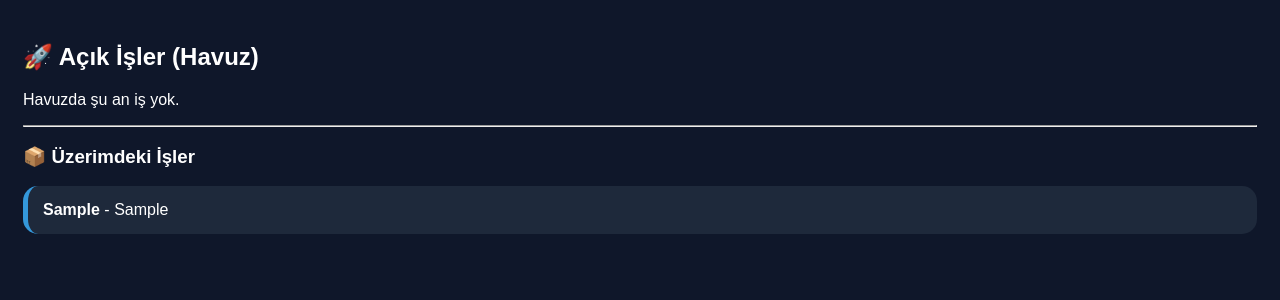
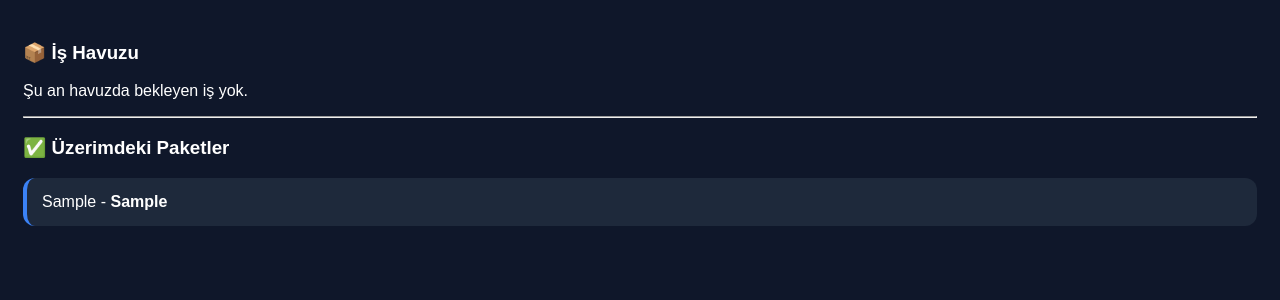
Before and after one commit to Queensho/pajet-kurye, a Flask app: page /kurye_panel in a window 1280 px wide. Shown: the top 300 px of the page. Run offline with Flask 3, Linux system fonts and the light colour scheme; the visitor is signed in with stand-in values (Sample User, id 1); tables that the repository leaves empty hold one stand-in row (values such as "Sample post").

Commit message:
Update kurye_ekrani.html

```diff
--- a/templates/kurye_ekrani.html
+++ b/templates/kurye_ekrani.html
@@ -1,33 +1,36 @@
 <!DOCTYPE html>
-<html>
+<html lang="tr">
 <head>
-    <meta charset="UTF-8"><meta name="viewport" content="width=device-width, initial-scale=1.0">
-    <title>Kurye Havuzu</title>
+    <meta charset="UTF-8">
+    <meta name="viewport" content="width=device-width, initial-scale=1.0">
+    <title>Kurye Paneli</title>
     <style>
         body { font-family: sans-serif; background: #0f172a; color: white; padding: 15px; }
-        .card { background: #1e293b; border-radius: 15px; padding: 15px; margin-bottom: 15px; border-left: 5px solid #22c55e; }
-        .btn-kap { background: #22c55e; color: white; border: none; padding: 10px; width: 100%; border-radius: 8px; font-weight: bold; cursor: pointer; }
-        .price { font-size: 20px; color: #22c55e; font-weight: bold; }
+        .is-karti { background: #1e293b; padding: 15px; border-radius: 12px; margin-bottom: 10px; border-left: 4px solid #22c55e; }
+        .btn-kap { background: #22c55e; color: white; border: none; width: 100%; padding: 12px; border-radius: 8px; font-weight: bold; cursor: pointer; }
+        .fiyat { font-size: 20px; font-weight: bold; color: #22c55e; margin: 10px 0; }
     </style>
 </head>
 <body>
-    <h2>🚀 Açık İşler (Havuz)</h2>
-    {% for is in havuz %}
-    <div class="card">
-        <b>📍 Alınacak: {{ is['alici_adres'] }}</b><br>
-        <small>🏁 Hedef: {{ is['gidilecek_yer'] }}</small><br>
-        <div class="price">{{ is['fiyat'] }}₺</div>
-        <a href="/is_al/{{ is['id'] }}"><button class="btn-kap">İŞİ KAP</button></a>
-    </div>
+    <h3>📦 İş Havuzu</h3>
+    {% if havuz %}
+        {% for is in havuz %}
+        <div class="is-karti">
+            <b>📍 Nereden:</b> {{ is['alici_adres'] }}<br>
+            <b>🏁 Nereye:</b> {{ is['gidilecek_yer'] }}<br>
+            <div class="fiyat">{{ is['fiyat'] }} TL</div>
+            <a href="/is_al/{{ is['id'] }}"><button class="btn-kap">İŞİ KABUL ET</button></a>
+        </div>
+        {% endfor %}
     {% else %}
-    <p>Havuzda şu an iş yok.</p>
-    {% endfor %}
+        <p>Şu an havuzda bekleyen iş yok.</p>
+    {% endif %}
 
     <hr>
-    <h3>📦 Üzerimdeki İşler</h3>
+    <h3>✅ Üzerimdeki Paketler</h3>
     {% for is in islerim %}
-    <div class="card" style="border-left-color: #3498db;">
-        <b>{{ is['gidilecek_yer'] }}</b> - {{ is['durum'] }}
+    <div class="is-karti" style="border-left-color: #3b82f6;">
+        {{ is['gidilecek_yer'] }} - <b>{{ is['durum'] }}</b>
     </div>
     {% endfor %}
 </body>
```
